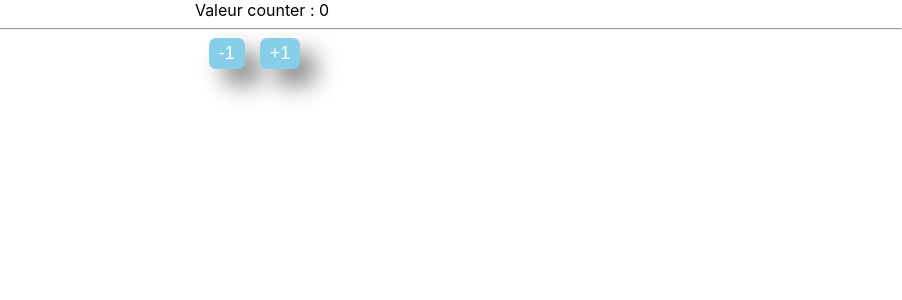
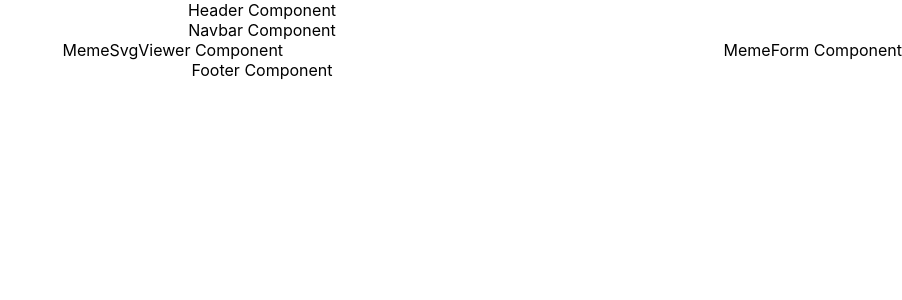
Before and after one commit to LouisBossart/exemple-react-formation, a React (Create React App) app: page / in a window 1280 px wide. Shown: the top 300 px of the page, without its empty margins (378-1280 px from the left). Built offline with nearby package versions, Linux system fonts and the light colour scheme.

Commit message:
construction de base de notre app

```diff
--- a/src/App/App.jsx
+++ b/src/App/App.jsx
@@ -1,47 +1,25 @@
-import React, { useEffect, useState } from "react";
+import React from "react";
 import "./App.css";
-import Button from "./components/uis/Button/Button";
+import FlexHGrow from "./components/layouts/FlexHGrow/FlexHGrow";
+import Header from "./components/uis/Header/Header";
+import Navbar from "./components/uis/Navbar/Navbar";
+import FlexWGrow from "./components/layouts/FlexWGrow/FlexWGrow";
+import MemeSvgViewer from "./components/uis/MemeSVGViewer/MemeSVGViewer";
+import MemeForm from "./components/functionnals/MemeForm/MemeForm";
+import Footer from "./components/uis/Footer/Footer";
 
 function App(props) {
-  const [counter, setcounter] = useState(-1);
-  //Mounté uniquement
-  useEffect(() => {
-    //corps du cycle de vie
-    console.log("montage du composant")
-    setcounter(0);
-    //fonction de demontage de composant
-    // return () => {
-    //   //effect
-    //   //
-    // };
-  },[])
-  //mounter et mis a jour
-  useEffect(()=>{
-    console.log('didUpdate sur effect',counter);
-  },[counter])
   return (
     <div className="App">
-      Valeur counter : {counter}<br/>
-      {/* Valeur counter de userState: {userState.value}<br/> */}
-      <hr />
-      <Button
-        onbuttonclick={() => {
-          setcounter(counter-1);
-          //setUserState({...userState,value:userState.value-1})
-          console.log(counter);
-        }}
-      >
-        -1
-      </Button>
-      <Button
-        text="Annuler"
-        onbuttonclick={() => {
-          setcounter(counter+1);
-          console.log(counter);
-        }}
-      >
-        +1
-      </Button>
+      <FlexHGrow>
+        <Header />
+        <Navbar />
+        <FlexWGrow>
+          <MemeSvgViewer />
+          <MemeForm />
+        </FlexWGrow>
+        <Footer />
+      </FlexHGrow>
     </div>
   );
 }
```
